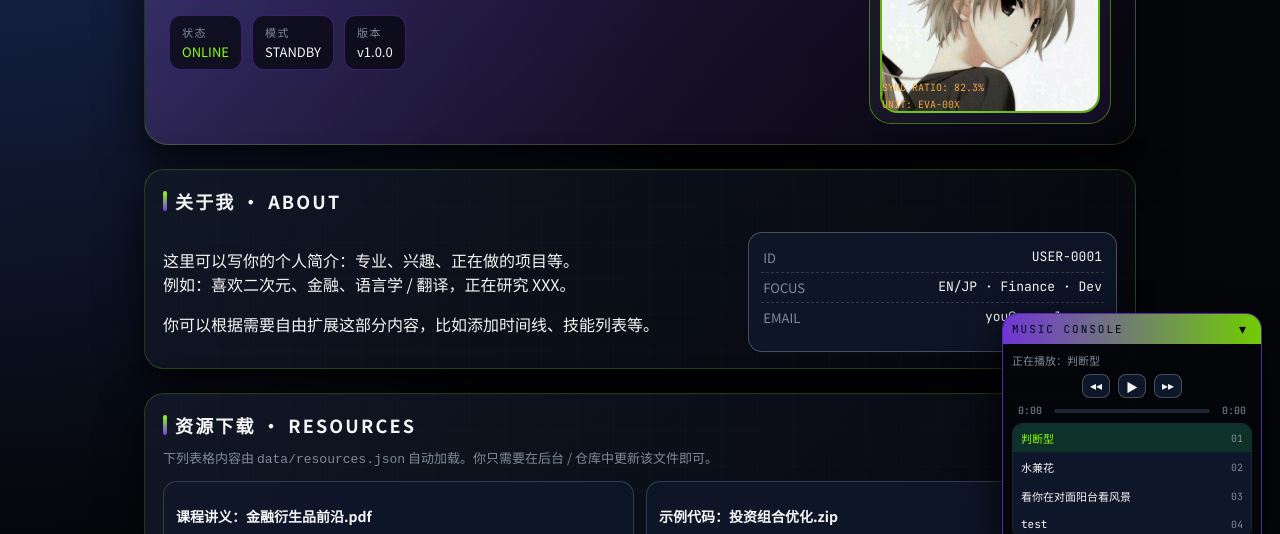
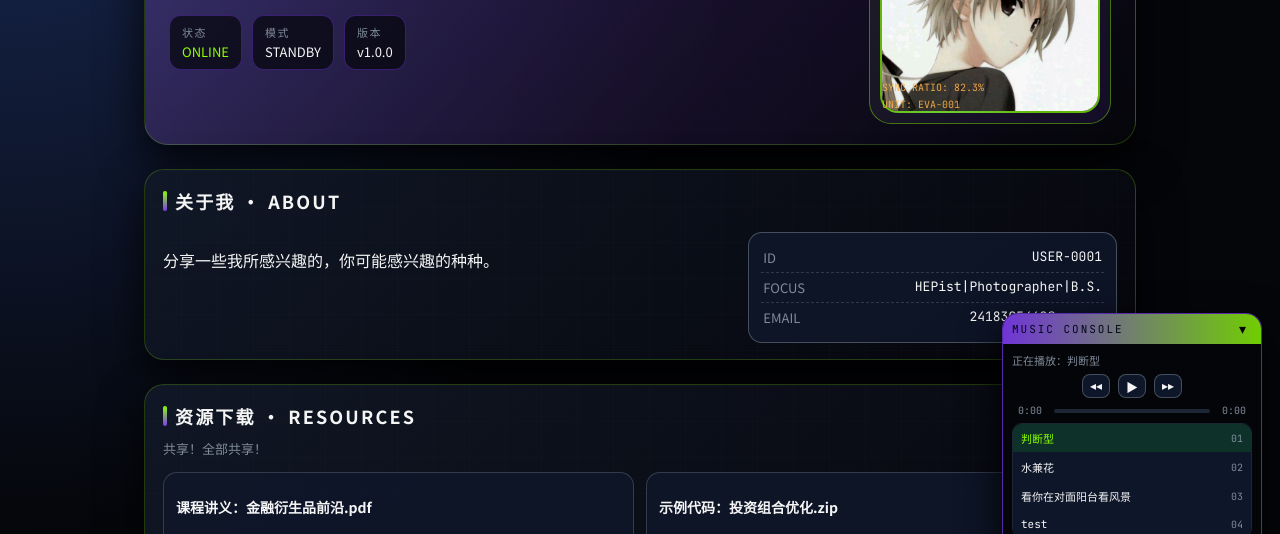
Before and after one commit to xinchenstar/xinchenstar.github.io, a plain HTML site: page index.html in a window 1280 px wide. Shown: the part 234-768 px from the top of the page. Drawn offline with Linux system fonts and the light colour scheme.

Commit message:
Update index.html

```diff
--- a/index.html
+++ b/index.html
@@ -59,7 +59,7 @@
           </div>
           <div class="avatar-overlay">
             <span class="overlay-line">SYNC RATIO: 82.3%</span>
-            <span class="overlay-line">UNIT: EVA-00X</span>
+            <span class="overlay-line">UNIT: EVA-001</span>
           </div>
         </div>
       </div>
@@ -71,11 +71,9 @@
       <div class="section-content grid-2">
         <div>
           <p>
-            这里可以写你的个人简介：专业、兴趣、正在做的项目等。<br />
-            例如：喜欢二次元、金融、语言学 / 翻译，正在研究 XXX。
+            分享一些我所感兴趣的，你可能感兴趣的种种。
           </p>
           <p>
-            你可以根据需要自由扩展这部分内容，比如添加时间线、技能列表等。
           </p>
         </div>
         <div class="info-list">
@@ -85,11 +83,11 @@
           </div>
           <div class="info-row">
             <span class="info-label">FOCUS</span>
-            <span class="info-value">EN/JP · Finance · Dev</span>
+            <span class="info-value">HEPist|Photographer|B.S.</span>
           </div>
           <div class="info-row">
             <span class="info-label">EMAIL</span>
-            <span class="info-value">you@example.com</span>
+            <span class="info-value">2418395460@qq.com</span>
           </div>
         </div>
       </div>
@@ -99,13 +97,12 @@
     <section class="section-panel" id="resources">
       <h2 class="section-title">资源下载 · RESOURCES</h2>
       <p class="section-desc">
-        下列表格内容由 <code>data/resources.json</code> 自动加载。你只需要在后台 / 仓库中更新该文件即可。
+        共享！全部共享！
       </p>
       <div id="resource-list" class="card-grid">
         <!-- JS 动态填充 -->
       </div>
       <p class="section-hint">
-        * 示例：可以放课件、论文、代码打包文件、电子书等下载链接。
       </p>
     </section>
 
@@ -113,7 +110,7 @@
     <section class="section-panel" id="blog">
       <h2 class="section-title">Blog · LOG</h2>
       <p class="section-desc">
-        博文列表由 <code>data/blog.json</code> 自动生成，可单独维护 markdown / 文档后在 JSON 中挂链接。
+        浮生偷得半日闲
       </p>
       <div id="blog-list" class="blog-list">
         <!-- JS 动态填充 -->
```
